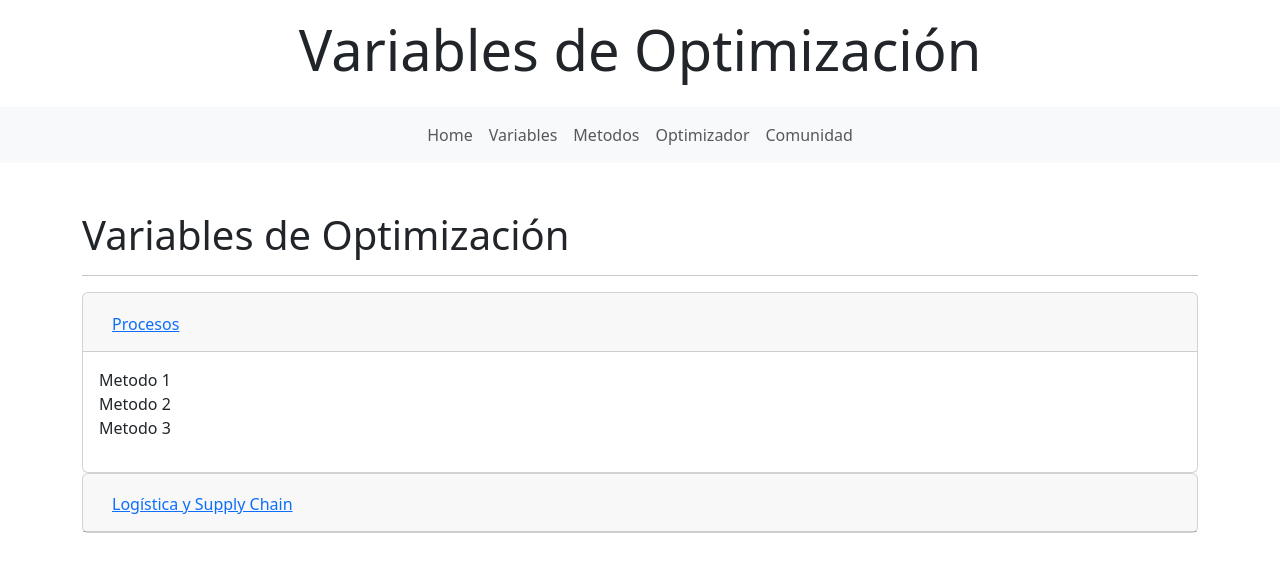
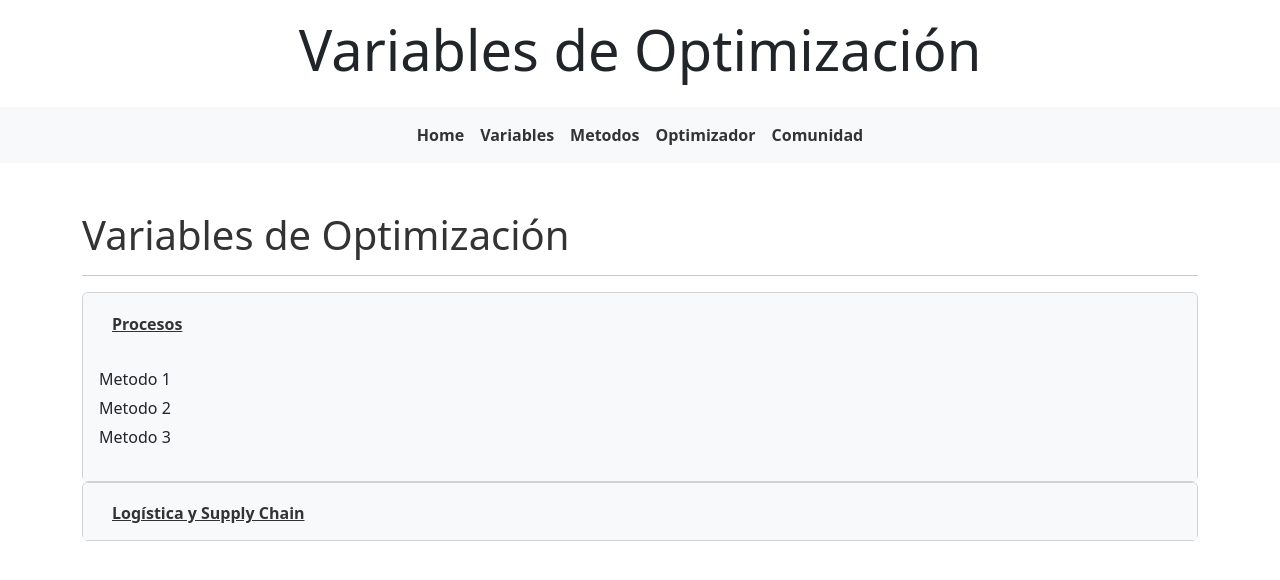
Before and after one commit to Liliana-Hernandez-Velasco/PFHernandez, a plain HTML site: page Pages/Variables.html in a window 1280 px wide. Drawn offline with Linux system fonts and the light colour scheme; files whose address does not match are found by name.

Commit message:
cambios CSS

```diff
--- a/css/style.css
+++ b/css/style.css
@@ -58,3 +58,32 @@
     margin-top: 100px;
     margin-left: 200px;
   }
+.navbar {
+  background-color: #f8f9fa;
+}
+.Titulos {
+  color: #333;
+}
+.card-header {
+  background-color: #f8f9fa;
+  border: none;
+}
+
+.card-header button {
+  color: #333;
+  font-weight: bold;
+}
+
+.card-body {
+  background-color: #f8f9fa;
+}
+ul.list-unstyled > li {
+  margin-bottom: 5px;
+}
+.navbar-nav .nav-link {
+  color: #333;
+  font-weight: bold;
+}
+.navbar-nav .nav-item.active .nav-link {
+  color: #007bff; /* Azul */
+}
```
